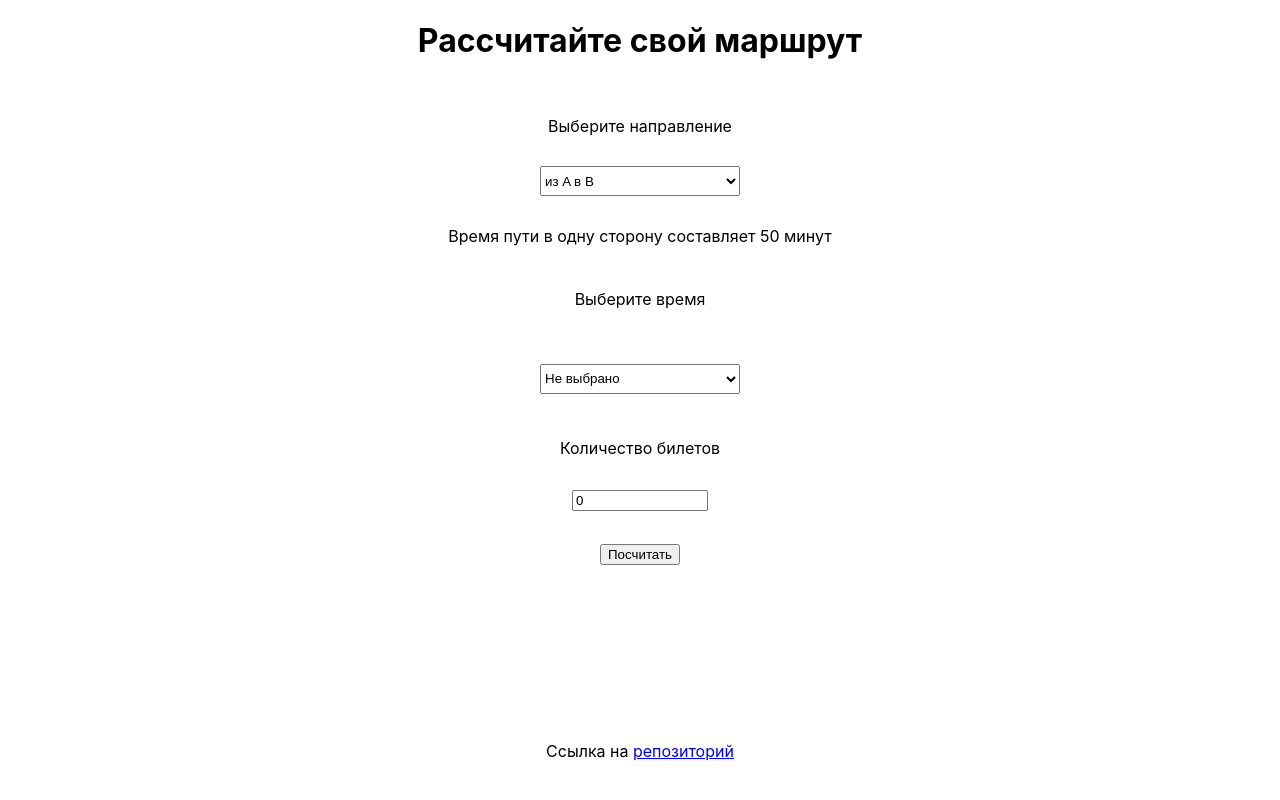
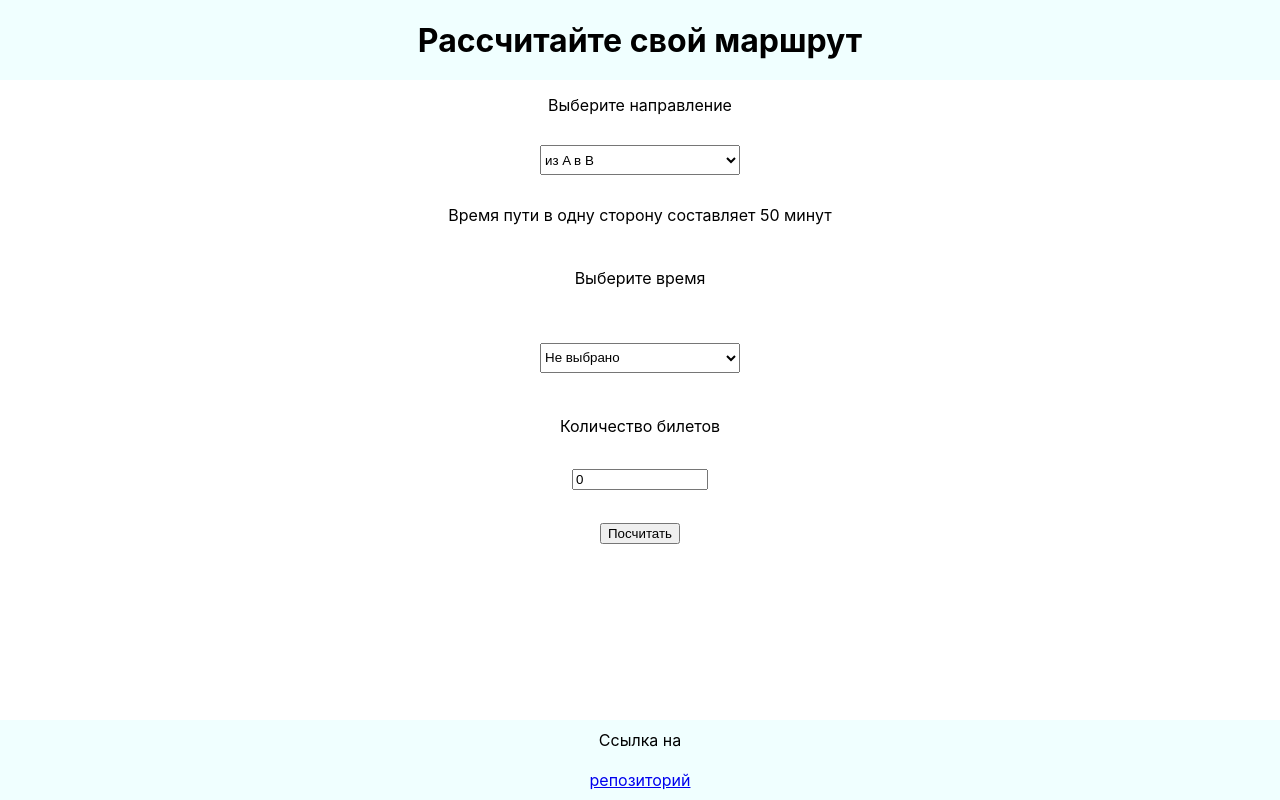
Before and after one commit to PavelChukashev/Nevatrip_test, a React (Create React App) app in the folder nevatrip/: page / in a window 1280 px wide. Built offline with nearby package versions, Linux system fonts and the light colour scheme.

Commit message:
fix: add few styles

```diff
--- a/nevatrip/src/App.css
+++ b/nevatrip/src/App.css
@@ -3,7 +3,14 @@
 }
 
 header {
+  display: flex;
   height: 10vh;
+  align-items: center;
+  background-color: azure;
+}
+
+h1 {
+  margin: 0 auto;
 }
 
 .main-container {
@@ -44,3 +51,12 @@ select {
   align-items: center;
   height: 20vh;
 }
+
+footer {
+  display: flex;
+  flex-direction: column;
+  align-items: center;
+  justify-content: center;
+  background-color: azure;
+  height: 10vh;
+}
--- a/nevatrip/src/components/footer.jsx
+++ b/nevatrip/src/components/footer.jsx
@@ -4,7 +4,8 @@ function Footer() {
     return (
         <footer>
             <span>Ссылка на </span>
-            <a href="https://github.com/PavelChukashev/Nevatrip_test/tree/develop/nevatrip">репозиторий</a>
+            <br/>
+            <a href="https://github.com/PavelChukashev/Nevatrip_test/tree/main/nevatrip">репозиторий</a>
         </footer>
     )
 }
```
